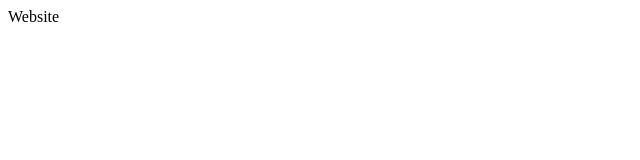
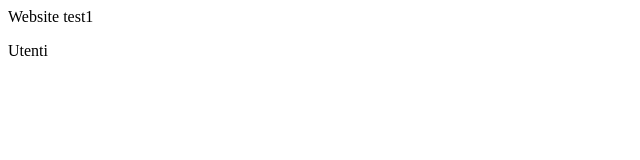
Before and after one commit to testnylum/prova1, a plain HTML site: page WebContent/index.html in a window 1280 px wide. Shown: the full height of the page, 0-640 px from the left. Drawn offline with Linux system fonts and the light colour scheme.

Commit message:
mdifica per file index.html

```diff
--- a/WebContent/index.html
+++ b/WebContent/index.html
@@ -6,5 +6,7 @@
 </head>
 <body>
 Website
+test1
+<p>Utenti</p>
 </body>
 </html>
```
